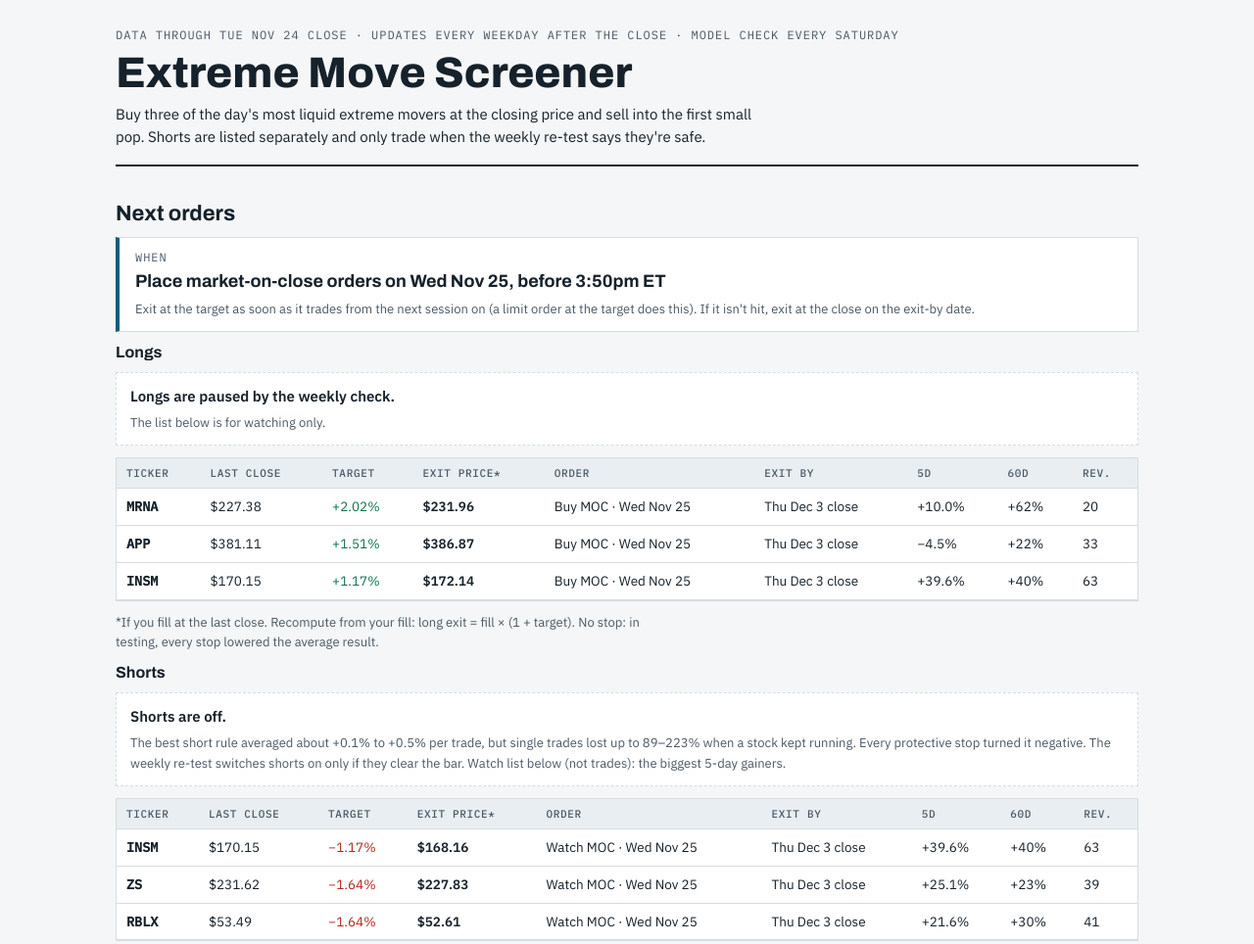
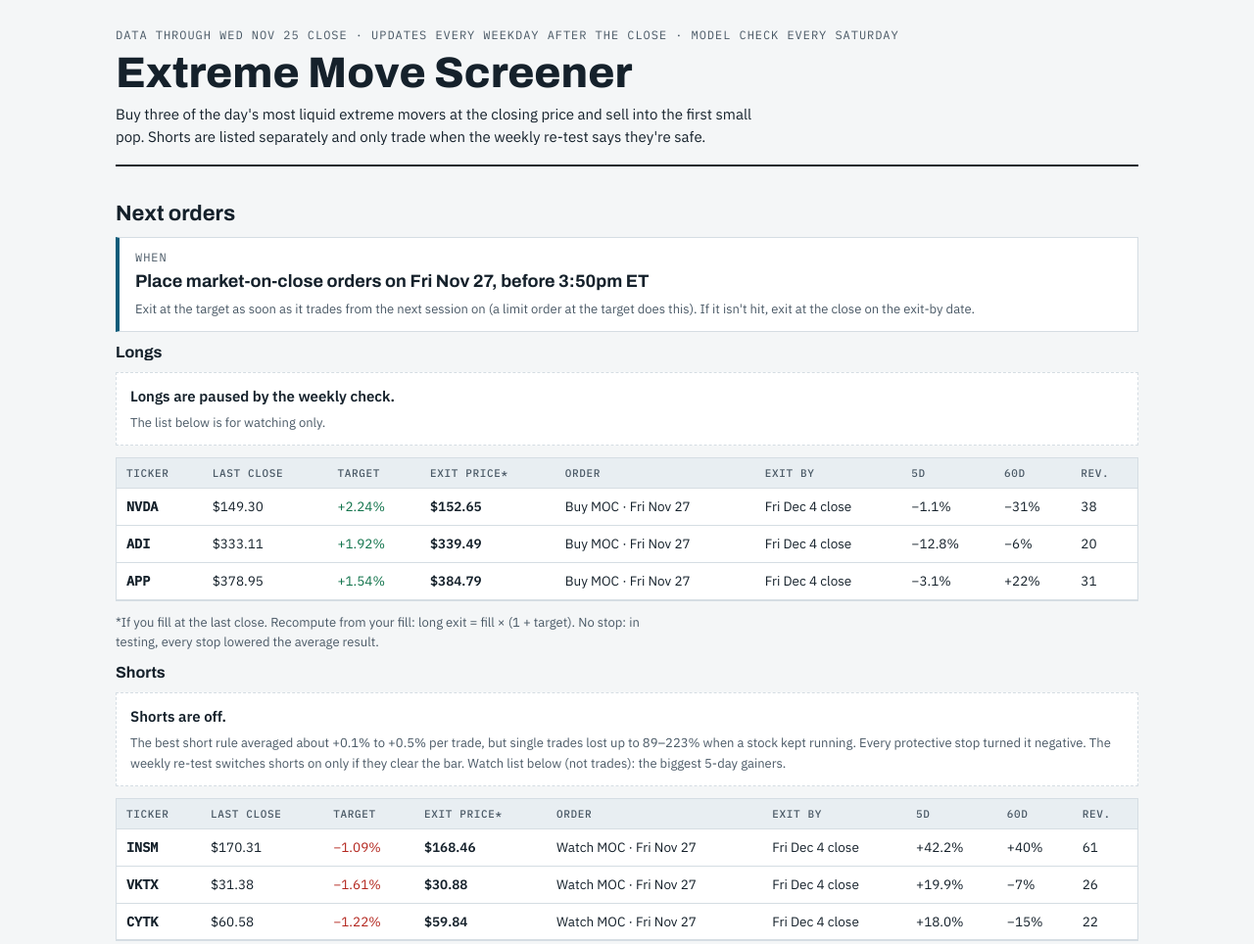
Before and after one commit to sujansannidhi/extreme-move-screener, a plain HTML site: page public/index.html in a window 1280 px wide. Shown: the top 964 px of the page at 98% size. Drawn offline with Linux system fonts and the light colour scheme.

Commit message:
Daily screen 2026-11-26

```diff
--- a/public/index.html
+++ b/public/index.html
@@ -31,20 +31,20 @@ tbody th{font-family:var(--mono)} .pos{color:var(--gain)} .neg{color:var(--loss)
 .tabs button[aria-pressed=true]{background:var(--ink);color:var(--paper)} .log{max-height:520px;overflow:auto}
 details summary{cursor:pointer;font-weight:600;margin:6px 0}
 </style></head><body><div class="wrap">
-<header><div class="eb">Data through Tue Nov 24 close · updates every weekday after the close · model check every Saturday</div>
+<header><div class="eb">Data through Wed Nov 25 close · updates every weekday after the close · model check every Saturday</div>
 <h1>Extreme Move Screener</h1>
 <p>Buy three of the day's most liquid extreme movers at the closing price and sell into the first small pop. Shorts are listed separately and only trade when the weekly re-test says they're safe.</p></header>
 
 <section><h2>Next orders</h2>
-<div class="when"><span class="eb">When</span><b>Place market-on-close orders on Wed Nov 25, before 3:50pm ET</b>
+<div class="when"><span class="eb">When</span><b>Place market-on-close orders on Fri Nov 27, before 3:50pm ET</b>
 <span class="note">Exit at the target as soon as it trades from the next session on (a limit order at the target does this). If it isn't hit, exit at the close on the exit-by date.</span></div>
 <h3>Longs</h3>
 <div class='off'><b>Longs are paused by the weekly check.</b><span class='note'>The list below is for watching only.</span></div>
-<div class="scroll"><table><thead><tr><th>Ticker</th><th>Last close</th><th>Target</th><th>Exit price*</th><th>Order</th><th>Exit by</th><th>5D</th><th>60D</th><th title='Reversal Score: higher means more pullback risk'>Rev.</th></tr></thead><tbody><tr><th>MRNA</th><td>$227.38</td><td class='pos'>+2.02%</td><td><b>$231.96</b></td><td>Buy MOC · Wed Nov 25</td><td>Thu Dec 3 close</td><td>+10.0%</td><td>+62%</td><td>20</td></tr><tr><th>APP</th><td>$381.11</td><td class='pos'>+1.51%</td><td><b>$386.87</b></td><td>Buy MOC · Wed Nov 25</td><td>Thu Dec 3 close</td><td>−4.5%</td><td>+22%</td><td>33</td></tr><tr><th>INSM</th><td>$170.15</td><td class='pos'>+1.17%</td><td><b>$172.14</b></td><td>Buy MOC · Wed Nov 25</td><td>Thu Dec 3 close</td><td>+39.6%</td><td>+40%</td><td>63</td></tr></tbody></table></div>
+<div class="scroll"><table><thead><tr><th>Ticker</th><th>Last close</th><th>Target</th><th>Exit price*</th><th>Order</th><th>Exit by</th><th>5D</th><th>60D</th><th title='Reversal Score: higher means more pullback risk'>Rev.</th></tr></thead><tbody><tr><th>NVDA</th><td>$149.30</td><td class='pos'>+2.24%</td><td><b>$152.65</b></td><td>Buy MOC · Fri Nov 27</td><td>Fri Dec 4 close</td><td>−1.1%</td><td>−31%</td><td>38</td></tr><tr><th>ADI</th><td>$333.11</td><td class='pos'>+1.92%</td><td><b>$339.49</b></td><td>Buy MOC · Fri Nov 27</td><td>Fri Dec 4 close</td><td>−12.8%</td><td>−6%</td><td>20</td></tr><tr><th>APP</th><td>$378.95</td><td class='pos'>+1.54%</td><td><b>$384.79</b></td><td>Buy MOC · Fri Nov 27</td><td>Fri Dec 4 close</td><td>−3.1%</td><td>+22%</td><td>31</td></tr></tbody></table></div>
 <p class="note">*If you fill at the last close. Recompute from your fill: long exit = fill × (1 + target). No stop: in testing, every stop lowered the average result.</p>
 <h3>Shorts</h3>
 <div class='off'><b>Shorts are off.</b><span class='note'>The best short rule averaged about +0.1% to +0.5% per trade, but single trades lost up to 89–223% when a stock kept running. Every protective stop turned it negative. The weekly re-test switches shorts on only if they clear the bar. Watch list below (not trades): the biggest 5-day gainers.</span></div>
-<div class="scroll"><table><thead><tr><th>Ticker</th><th>Last close</th><th>Target</th><th>Exit price*</th><th>Order</th><th>Exit by</th><th>5D</th><th>60D</th><th title='Reversal Score: higher means more pullback risk'>Rev.</th></tr></thead><tbody><tr><th>INSM</th><td>$170.15</td><td class='neg'>−1.17%</td><td><b>$168.16</b></td><td>Watch MOC · Wed Nov 25</td><td>Thu Dec 3 close</td><td>+39.6%</td><td>+40%</td><td>63</td></tr><tr><th>ZS</th><td>$231.62</td><td class='neg'>−1.64%</td><td><b>$227.83</b></td><td>Watch MOC · Wed Nov 25</td><td>Thu Dec 3 close</td><td>+25.1%</td><td>+23%</td><td>39</td></tr><tr><th>RBLX</th><td>$53.49</td><td class='neg'>−1.64%</td><td><b>$52.61</b></td><td>Watch MOC · Wed Nov 25</td><td>Thu Dec 3 close</td><td>+21.6%</td><td>+30%</td><td>41</td></tr></tbody></table></div>
+<div class="scroll"><table><thead><tr><th>Ticker</th><th>Last close</th><th>Target</th><th>Exit price*</th><th>Order</th><th>Exit by</th><th>5D</th><th>60D</th><th title='Reversal Score: higher means more pullback risk'>Rev.</th></tr></thead><tbody><tr><th>INSM</th><td>$170.31</td><td class='neg'>−1.09%</td><td><b>$168.46</b></td><td>Watch MOC · Fri Nov 27</td><td>Fri Dec 4 close</td><td>+42.2%</td><td>+40%</td><td>61</td></tr><tr><th>VKTX</th><td>$31.38</td><td class='neg'>−1.61%</td><td><b>$30.88</b></td><td>Watch MOC · Fri Nov 27</td><td>Fri Dec 4 close</td><td>+19.9%</td><td>−7%</td><td>26</td></tr><tr><th>CYTK</th><td>$60.58</td><td class='neg'>−1.22%</td><td><b>$59.84</b></td><td>Watch MOC · Fri Nov 27</td><td>Fri Dec 4 close</td><td>+18.0%</td><td>−15%</td><td>22</td></tr></tbody></table></div>
 </section>
 
 <section><h2>Trade log</h2>
```
Also changed, not shown: out/plan_2026-11-25.csv (added, +7 -0 lines), 1 other file.
